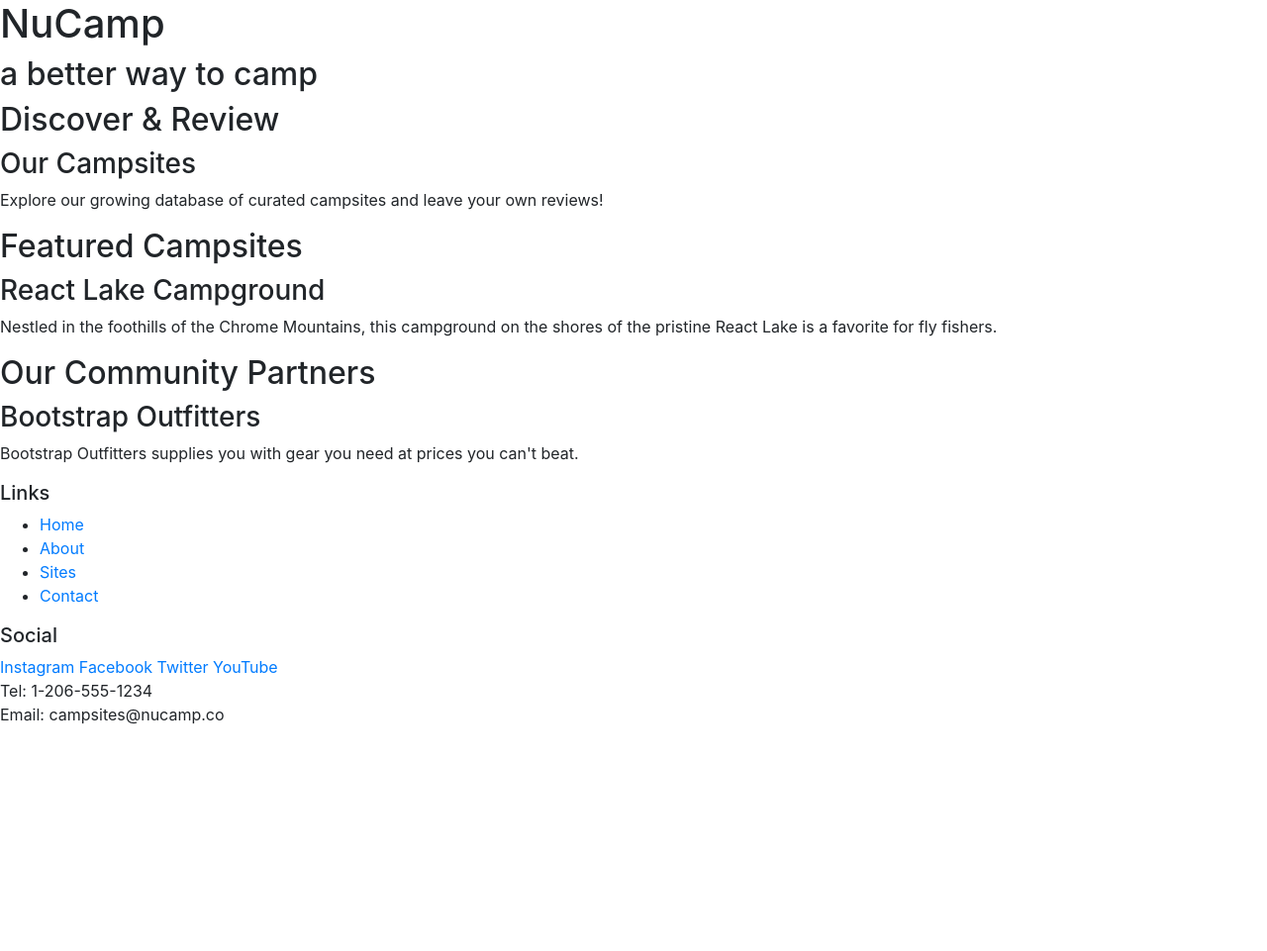
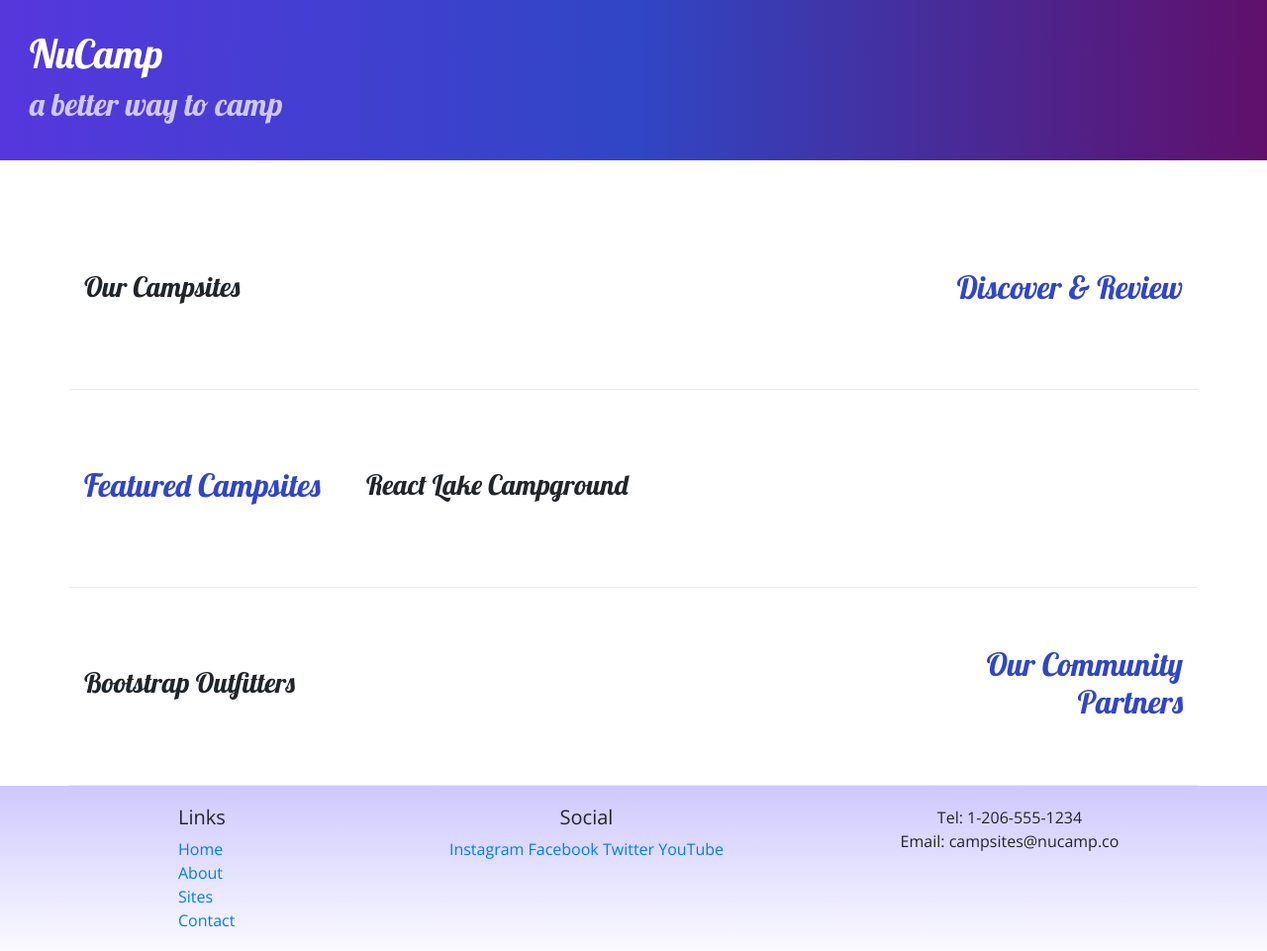
Before and after one commit to mastadong/nucampsites, a website: page index.html in a window 1280 px wide. Shown: the whole page at 99% size. Before the commit the page ends 800 px from the top, so only its background shows below. Drawn offline with nearby package versions, Linux system fonts and the light colour scheme.

```diff
--- /dev/null
+++ b/css/styles.css
@@ -0,0 +1,33 @@
+body {
+    font-family: "Open Sans", sans-serif;
+}
+
+h1, h2, h3{
+    font-family: "Lobster", cursive;
+}
+
+h2 {
+    color: #3046c5;
+}
+
+header h2 {
+    color:#cec8ff;
+}
+
+footer {
+    background-image: linear-gradient(#cec8ff, white);
+    padding: 20px 0;
+}
+
+.jumbotron {
+    padding: 30px;
+    background-image: linear-gradient(to right, #5637dd, #3046c5, #60106b);
+    /* background-image: linear-gradient(to right,white, red, orange, yellow, green, blue, purple, black) */
+    color: white;
+}
+
+.row-content {
+    padding: 50px 0;
+    border-bottom: 1px ridge;
+    min-height: 200px;
+}
--- a/index.html
+++ b/index.html
@@ -9,56 +9,82 @@
     <!-- Bootstrap CSS -->
     <link rel="stylesheet" href="node_modules/bootstrap/dist/css/bootstrap.min.css" />
 
+    <!-- Additional CSS must be placed after Bootstrap in order to override correctly -->
+    <link rel="stylesheet" href="https://fonts.googleapis.com/css?family=Lobster|Open+Sans"/>
+    <link rel="stylesheet" href="css/styles.css"/>
+
+
     <title>NuCamp: A Better Way To Camp</title>
 </head>
 
 <body>
-
     <header>
-        <div>
+        <div class="jumbotron jumbotron-fluid">
+          <div class="row">
+                <div class="col">
                     <h1>NuCamp</h1>
                     <h2>a better way to camp</h2>
                 </div>
+          </div>
+        </div>
     </header>
 
-    <div>
-        <h2>Discover & Review</h2>
+    <div class="container">
+        <div class="row row-content align-items-center">
+            <div class="col-sm-4 order-sm-last col-md-3">
+                <h2 class="text-sm-right">Discover & Review</h2>
+            </div>
+            <div class="col">
                 <h3>Our Campsites</h3>
-        <p>Explore our growing database of curated campsites and leave your own reviews!</p>
+                <p class="d-none d--sm-block">Explore our growing database of curated campsites and leave your own reviews!</p>
+            </div>
         </div>
 
-    <div>
+        <div class="row row-content align-items-center">
+            <div class="col-sm-4 col-md-3">
                 <h2>Featured Campsites</h2>
+            </div>
+            <div class="col">
                 <h3>React Lake Campground</h3>
-        <p>Nestled in the foothills of the Chrome Mountains, this campground on the shores of the pristine React Lake is a favorite for fly fishers.</p>
+                <p class="d-none d--sm-block">Nestled in the foothills of the Chrome Mountains, this campground on the shores of the pristine React Lake is a favorite for fly fishers.</p>
+            </div>
         </div>
 
-    <div>
-        <h2>Our Community Partners</h2>
+        <div class="row row-content align-items-center">
+            <div class="col-sm-4 order-sm-last col-md-3">
+                <h2 class="text-sm-right">Our Community Partners</h2>
+            </div>
+            <div class="col">
                 <h3>Bootstrap Outfitters</h3>
-        <p>Bootstrap Outfitters supplies you with gear you need at prices you can't beat.</p>
+                <p class="d-none d--sm-block">Bootstrap Outfitters supplies you with gear you need at prices you can't beat.</p>
+            </div>
+        </div>
     </div>
 
     <footer>
-        <div>
+        <div class="container">
+            <div class="row">
+                <div class="col-4 col-sm-2 offset-1">
                     <h5>Links</h5>
-            <ul>
+                    <ul class="list-unstyled">
                         <li><a href="#">Home</a></li>
-                <li><a href="#">About</a></li>
+                        <li><a href="aboutus.html">About</a></li>
                         <li><a href="#">Sites</a></li>
                         <li><a href="#">Contact</a></li>
                     </ul>
                 </div>
-        <div>
+                <div class="col-6 col-sm-5 text-center">
                     <h5>Social</h5>
                     <a href="http://instagram.com/">Instagram</a>
                     <a href="http://facebook.com/">Facebook</a>
                     <a href="http://twitter.com/">Twitter</a>
                     <a href="http://youtube.com/">YouTube</a>
                 </div>
-        <div>
+                <div class="col-sm-4 text-center">
                     Tel: 1-206-555-1234<br />
                     Email: campsites@nucamp.co
+                </div>
+            </div>
         </div>
     </footer>
 
```
Also changed, not shown: aboutus.html (added, +92 -0 lines). Lines whose indentation alone changed are shown as unchanged.
